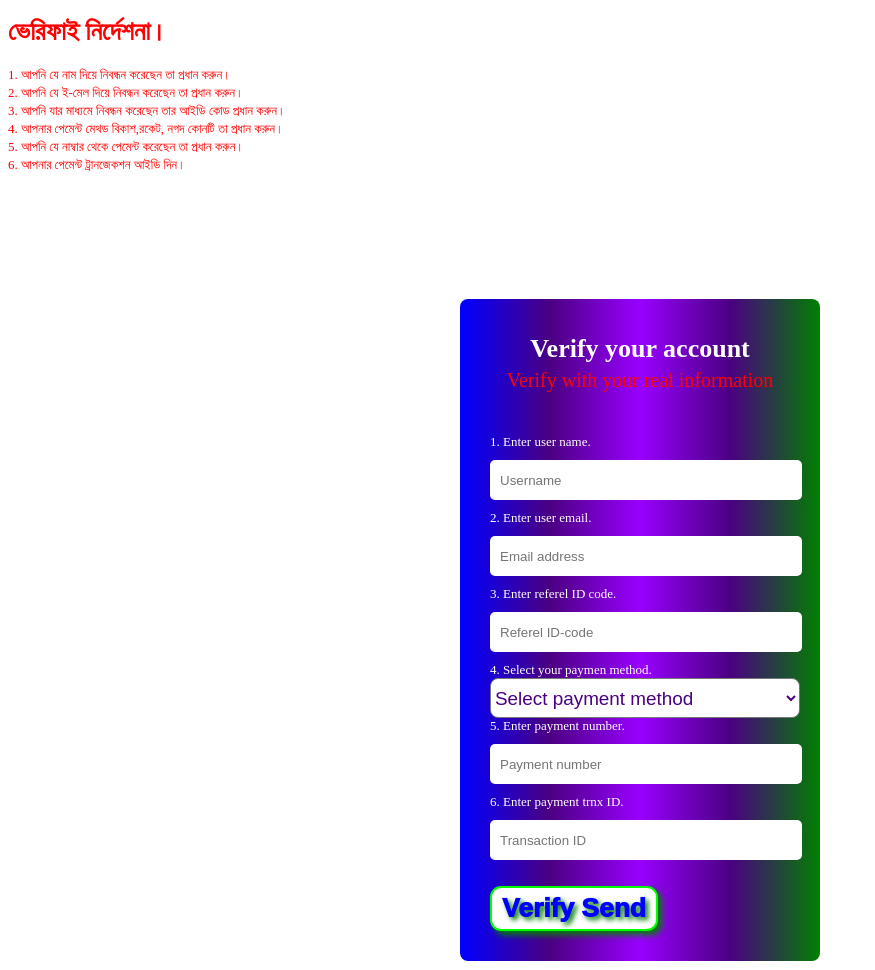
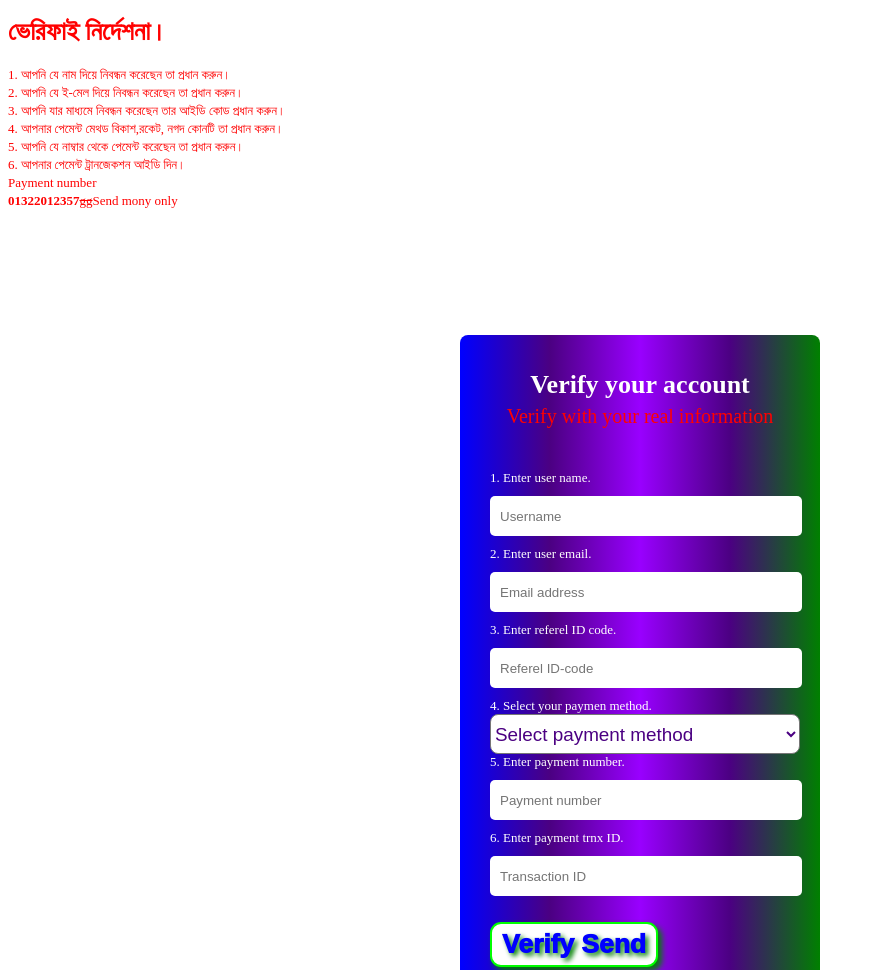
Before and after one commit to Kamrul2003/Agency, a plain HTML site: page Verify-user-id.html in a window 1280 px wide. Shown: the top 970 px of the page, without its empty margins (0-875 px from the left). Drawn offline with Linux system fonts and the light colour scheme.

Commit message:
Update Verify-user-id.html

```diff
--- a/Verify-user-id.html
+++ b/Verify-user-id.html
@@ -17,7 +17,7 @@
   5. আপনি যে নাম্বার থেকে পেমেন্ট করেছেন তা প্রধান করুন।</br>
   6. আপনার পেমেন্ট ট্রানজেকশন আইডি দিন।</br>
   <body1>
-
+    <b1 class="num"><n>Payment number</n><br>  <b>01322012357</b><s>gg</s>Send mony only</b1>
   </body>
     <form action="https://script.google.com/macros/s/AKfycbzCRwrRMZZ7cLvjiwdbRUfQIS1iojapqy_CumR_I3lWfpGGr3KaTs4zLTJJXuU4PUFxFg/exec" class="Verify-id" method="POST">
       <h1 style="color:#fff;">Verify your account</h1>
```
